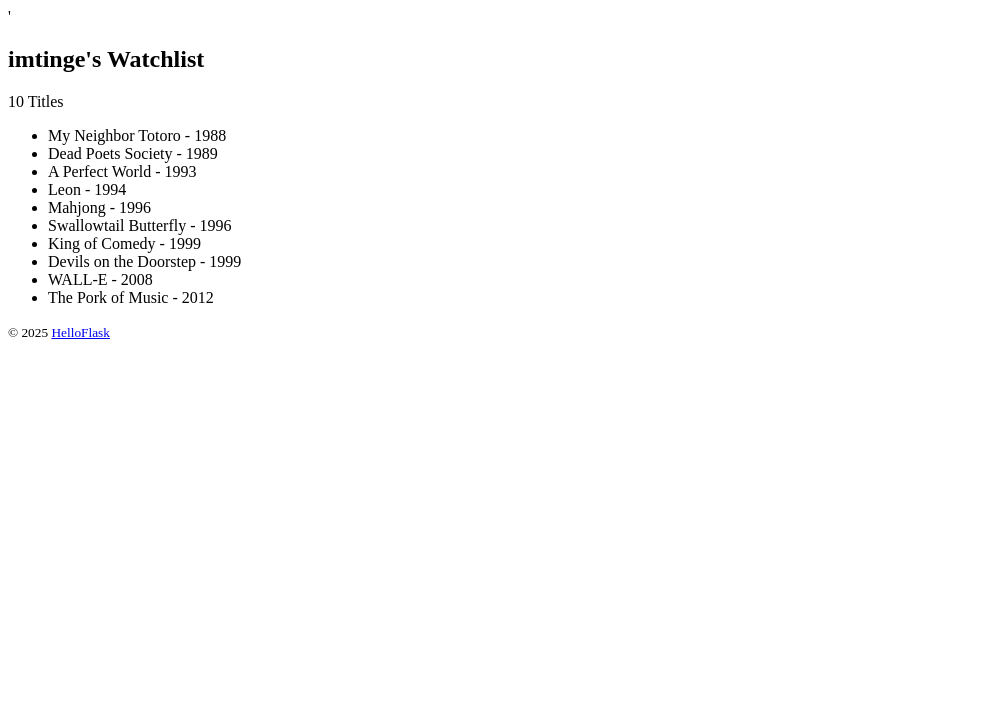
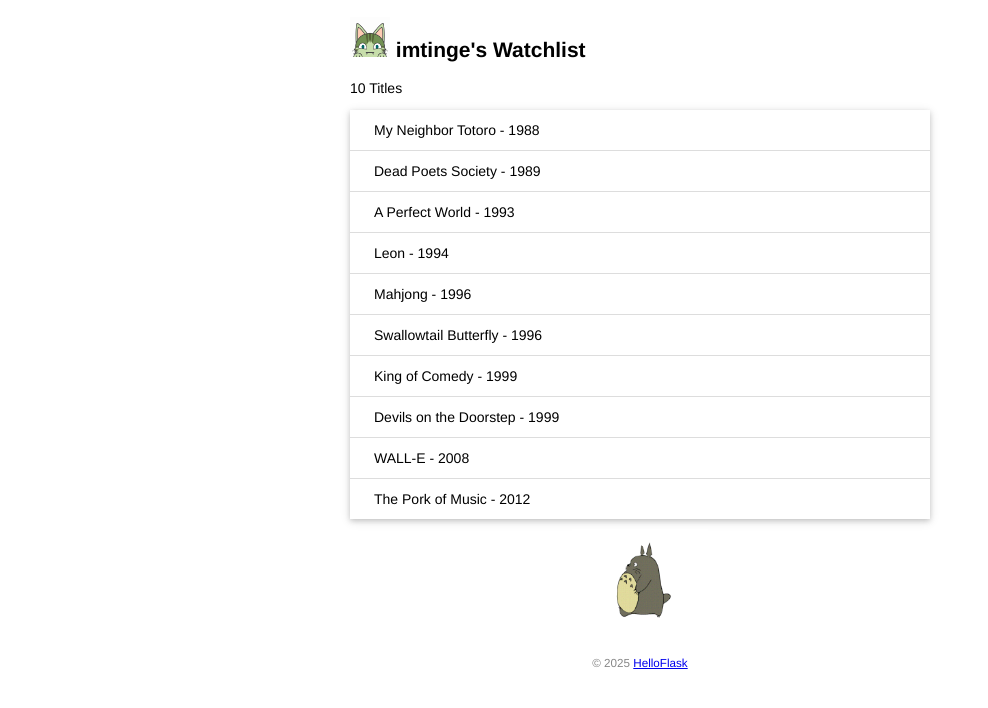
Before and after one commit to imtinge/watchlist, a Flask app: page / in a window 1280 px wide. Shown: the top 708 px of the page, without its empty margins (0-988 px from the left). Run offline with Flask 3, Linux system fonts and the light colour scheme.

Commit message:
Add static files

```diff
--- /dev/null
+++ b/static/style.css
@@ -0,0 +1,48 @@
+/* 页面整体 */
+body {
+  margin: auto;
+  max-width: 580px;
+  font-size: 14px;
+  font-family: Helvetica, Arial, sans-serif;
+}
+
+/* 页脚 */
+footer {
+  color: #888;
+  margin-top: 15px;
+  text-align: center;
+  padding: 10px;
+}
+
+/* 头像 */
+.avatar {
+  width: 40px;
+}
+
+/* 电影列表 */
+.movie-list {
+  list-style-type: none;
+  padding: 0;
+  margin-bottom: 10px;
+  box-shadow: 0 2px 5px 0 rgba(0, 0, 0, 0.16), 0 2px 10px 0 rgba(0, 0, 0, 0.12);
+}
+
+.movie-list li {
+  padding: 12px 24px;
+  border-bottom: 1px solid #ddd;
+}
+
+.movie-list li:last-child {
+  border-bottom: none;
+}
+
+.movie-list li:hover {
+  background-color: #f8f9fa;
+}
+
+/* 龙猫图片 */
+.totoro {
+  display: block;
+  margin: 0 auto;
+  height: 100px;
+}
--- a/templates/index.html
+++ b/templates/index.html
@@ -2,16 +2,34 @@
 <html lang="en">
   <head>
     <meta charset="utf-8">
-    <title>{{ name }}'s Watchlist</title>'
+    <title>{{ name }}'s Watchlist</title>
+    <link
+      rel="stylesheet"
+      href="{{ url_for('static', filename='style.css')}}"
+      type="text/css"
+    >
+    <link rel="icon" href="{{url_for('static', filename='favicon.ico')}}">
   </head>
   <body>
-    <h2>{{ name }}'s Watchlist</h2>
+    <h2>
+      <img
+        alt="Avatar"
+        class="avatar"
+        src="{{ url_for('static', filename='images/avatar.png') }}"
+      >
+      {{ name }}'s Watchlist
+    </h2>
     <p>{{ movies|length }} Titles</p>
-    <ul>
+    <ul class="movie-list">
       {% for movie in movies %}
       <li>{{ movie.title}} - {{ movie.year}}</li>
       {% endfor %}
     </ul>
+    <img
+      alt="Walking Totoro"
+      class="totoro"
+      src="{{ url_for('static', filename='images/totoro.gif') }}"
+    >
     <footer>
       <small>&copy; 2025 <a href="http://helloflask.com/book/3"
         >HelloFlask</a></small>
```
Also changed, not shown: static/favicon.ico (added), static/images/avatar.png (added), static/images/totoro.gif (added).
